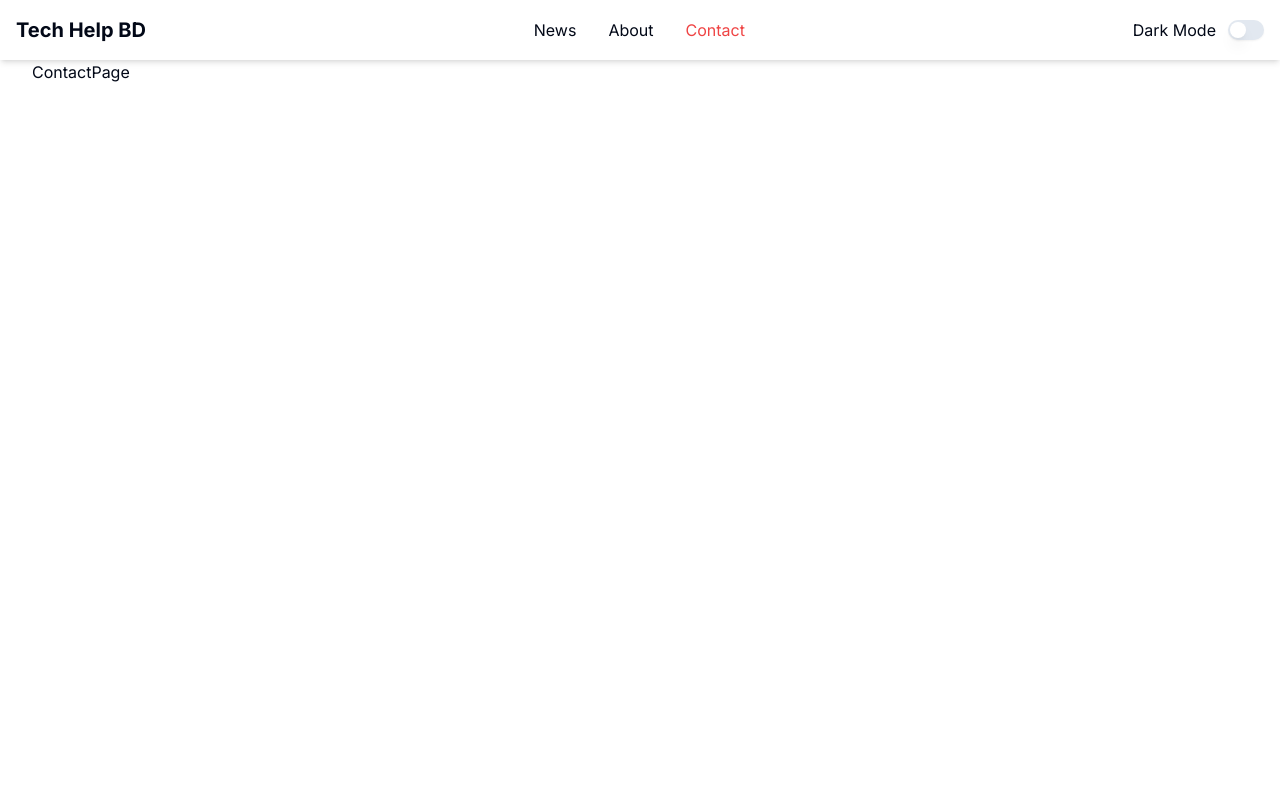
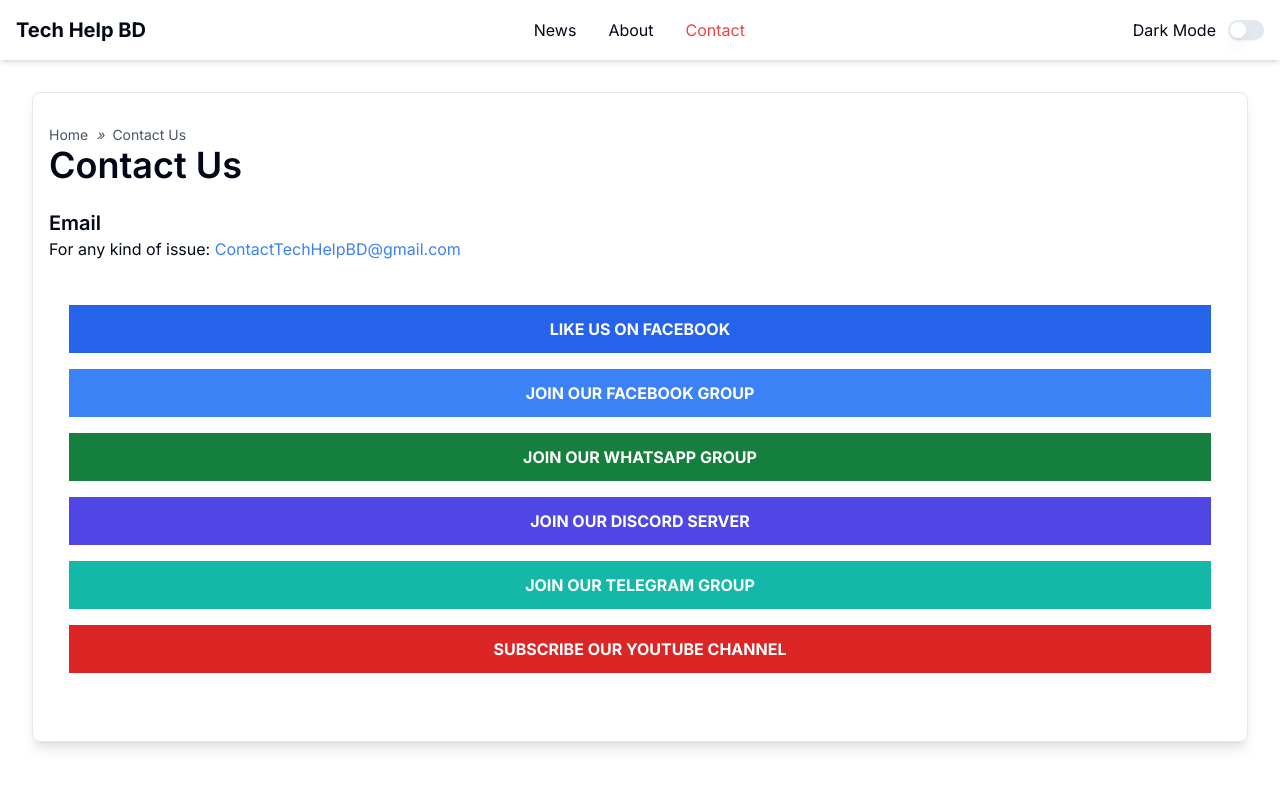
Before and after one commit to KaziMahbuburRahman/techhelpbd-nextjs, a Next.js app: page /contact in a window 1280 px wide. Shown: the top 800 px of the page. Built offline with nearby package versions, Linux system fonts and the light colour scheme.

Commit message:
updated contact page

```diff
--- a/src/app/contact/page.tsx
+++ b/src/app/contact/page.tsx
@@ -1,9 +1,131 @@
-import React from 'react'
+import React from "react";
 
 const ContactPage = () => {
   return (
-    <div>ContactPage</div>
-  )
-}
+    <article
+      id="the-post"
+      className="container mx-auto px-4 py-8  shadow-lg my-8 border rounded-lg"
+    >
+      <header className="entry-header-outer">
+        <nav id="breadcrumb" className="text-sm text-gray-600">
+          <a href="/" className="hover:underline">
+            <span className="tie-icon-home" aria-hidden="true"></span> Home
+          </a>
+          <em className="mx-2">»</em>
+          <span className="current">Contact Us</span>
+        </nav>
 
-export default ContactPage
+        <script type="application/ld+json">
+          {`{
+            "@context": "http://schema.org",
+            "@type": "BreadcrumbList",
+            "@id": "#Breadcrumb",
+            "itemListElement": [{
+              "@type": "ListItem",
+              "position": 1,
+              "item": {
+                "name": "Home",
+                "@id": "https://techhelpbd.com/"
+              }
+            }]
+          }`}
+        </script>
+
+        <div className="entry-header">
+          <h1 className="post-title entry-title text-4xl font-semibold">
+            Contact Us
+          </h1>
+        </div>
+      </header>
+
+      <div className="entry-content entry clearfix mt-6">
+        <div className="container">
+          <div id="container" className="space-y-6">
+            <div className="static-container">
+              <div className="static-pages-wrapper">
+                <div className="static-pages-content">
+                  <p className="font-semibold text-xl">Email</p>
+                  <p>
+                    For any kind of issue:{" "}
+                    <a
+                      href="mailto:ContactTechHelpBD@gmail.com"
+                      className="text-blue-500 hover:underline"
+                    >
+                      ContactTechHelpBD@gmail.com
+                    </a>
+                  </p>
+                </div>
+              </div>
+            </div>
+            <div className="stream-item stream-item-below-post-content">
+              <div className="border-3 border-black text-center p-5">
+                <div className="bg-blue-600 py-3 mb-4">
+                  <a
+                    href="https://facebook.com/TechHelpBDdotCom"
+                    target="_blank"
+                    rel="noopener noreferrer"
+                    className="text-white font-bold"
+                  >
+                    LIKE US ON FACEBOOK
+                  </a>
+                </div>
+                <div className="bg-blue-500 py-3 mb-4">
+                  <a
+                    href="https://www.facebook.com/groups/techhelpbangladesh"
+                    target="_blank"
+                    rel="noopener noreferrer"
+                    className="text-white font-bold"
+                  >
+                    JOIN OUR FACEBOOK GROUP
+                  </a>
+                </div>
+                <div className="bg-green-700 py-3 mb-4">
+                  <a
+                    href="https://chat.whatsapp.com/KsnXhnqsG9g3lxXE6nMheE"
+                    target="_blank"
+                    rel="noopener noreferrer"
+                    className="text-white font-bold"
+                  >
+                    JOIN OUR WHATSAPP GROUP
+                  </a>
+                </div>
+                <div className="bg-indigo-600 py-3 mb-4">
+                  <a
+                    href="https://discord.gg/Gb3wqdsRyp"
+                    target="_blank"
+                    rel="noopener noreferrer"
+                    className="text-white font-bold"
+                  >
+                    JOIN OUR DISCORD SERVER
+                  </a>
+                </div>
+                <div className="bg-teal-500 py-3 mb-4">
+                  <a
+                    href="http://t.me/techhelpbangladesh"
+                    target="_blank"
+                    rel="noopener noreferrer"
+                    className="text-white font-bold"
+                  >
+                    JOIN OUR TELEGRAM GROUP
+                  </a>
+                </div>
+                <div className="bg-red-600 py-3 mb-4">
+                  <a
+                    href="https://youtube.com/TechHelpBangladesh"
+                    target="_blank"
+                    rel="noopener noreferrer"
+                    className="text-white font-bold"
+                  >
+                    SUBSCRIBE OUR YOUTUBE CHANNEL
+                  </a>
+                </div>
+              </div>
+            </div>
+          </div>
+        </div>
+      </div>
+    </article>
+  );
+};
+
+export default ContactPage;
```
